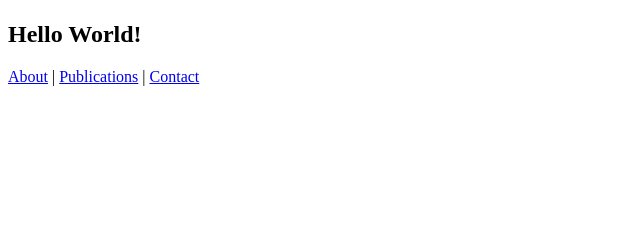
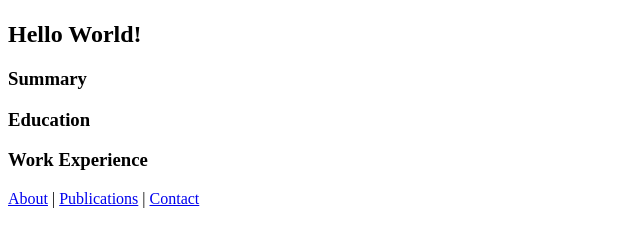
Before and after one commit to g-chatwal/html-portfolio, a plain HTML site: page index.html in a window 1280 px wide. Shown: the part 311-558 px from the top of the page, without its empty margins (0-640 px from the left). Drawn offline with Linux system fonts and the light colour scheme.

Commit message:
Update index.html

```diff
--- a/index.html
+++ b/index.html
@@ -8,15 +8,9 @@
  <body>
     <img src="./assets/images/GurbansC-490.jpg" alt="picture of Gurbans Chatwal" width="400 height="400">
     <h2>Hello World!</h2>
-
+    <h3>Summary</h3>
+    <h3>Education</h3>
+    <h3>Work Experience</h3>
     <a href="./public/about.html">About</a> | <a href="./public/Publications.html">Publications</a> | <a href="./public/contact.html">Contact</a>
 </body>
  </html>
-
-<!-- TODO 5: Add a link to the project pages -->
-
-<!-- TODO 6: Add images to show the project previews
-HINT for TODO 6: You can use the height attribute set to 200 to make the image smaller:
-https://developer.mozilla.org/en-US/docs/Web/HTML/Element/img#attr-height -->
-
-<!-- TODO 7: Add the Contact Me and About Me page links -->
```
